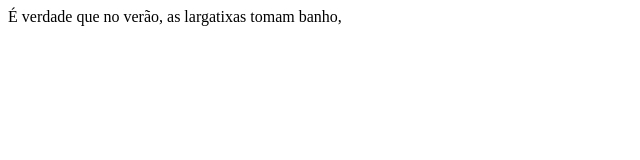
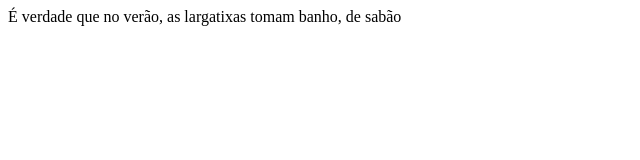
Before and after one commit to andersonifsp/web1cardeux, a plain HTML site: page index.html in a window 1280 px wide. Shown: the full height of the page, 0-640 px from the left. Drawn offline with Linux system fonts and the light colour scheme.

Commit message:
Commit errado

```diff
--- a/index.html
+++ b/index.html
@@ -3,6 +3,7 @@
 	<p>
 É verdade que no verão,
 as largatixas tomam banho,
+de sabão
 	</p>
 </body>
 </html>
```
